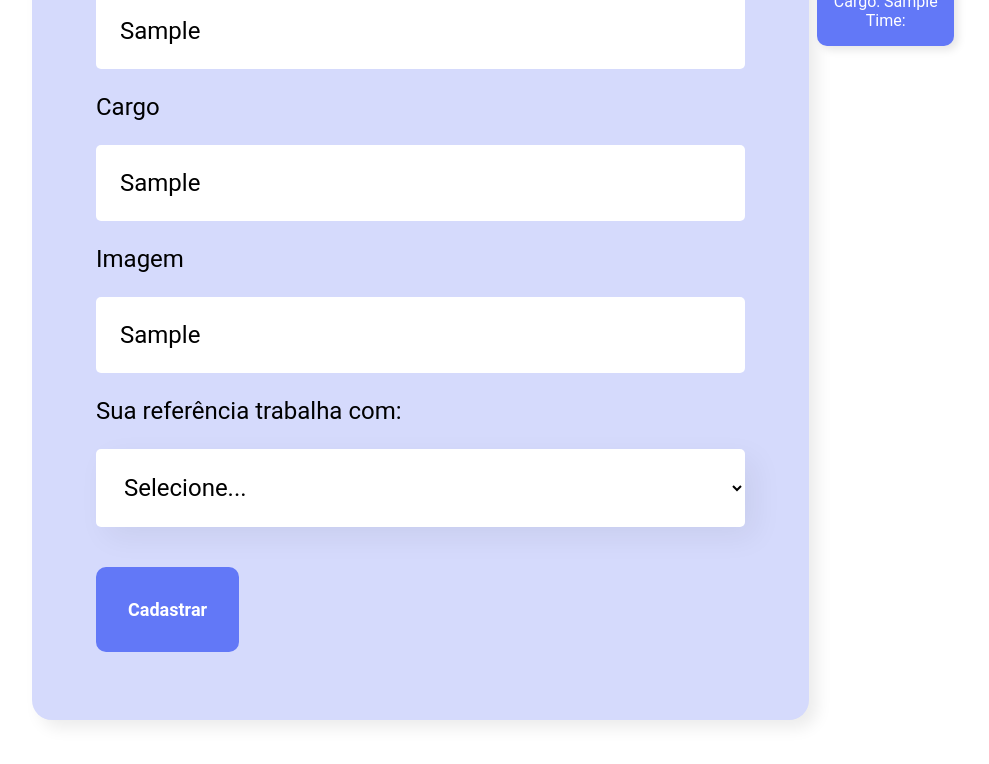
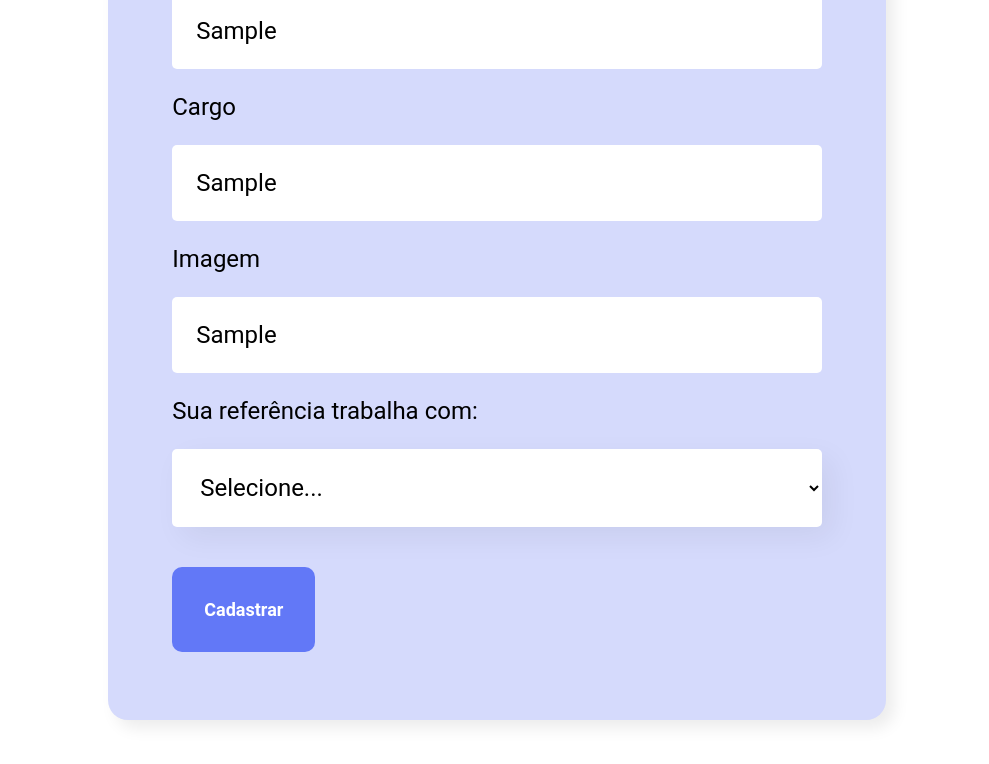
Before and after one commit to asilvaolabi/CFT1-Modulo-III-React, a React (Vite) app: page / in a window 1280 px wide. Both pictures are taken after typing "Sample", "Sample", "Sample" into the empty fields and a click on the button "Cadastrar". Shown: the part 525-1289 px from the top of the page, without its empty margins (143-1132 px from the left). Built offline with nearby package versions, Linux system fonts and the light colour scheme.

Commit message:
Refatorando nosso componente card

```diff
--- a/src/App.jsx
+++ b/src/App.jsx
@@ -1,12 +1,27 @@
+import { useState } from "react"
 import Banner from "./componentes/Banner"
 import Formulario from "./componentes/Formulario"
+import Card from "./componentes/Card"
 
 function App() {
+    // criar um estado para receber o card
+    const [referencias, setReferencias] = useState ([])
+
+    // funcao para cadastrar o card
+    const aoNovaReferenciaAdicionada = (referencia) => {
+        setReferencias([...referencias, referencia])
+    }
 
     return (
     <div>
         <Banner />
-        <Formulario />
+        <Formulario aoReferenciaCadastrada={aoNovaReferenciaAdicionada} />
+        <div className="cards-container">
+            {referencias.map((referencia, index) => (
+                <Card key={index} referencia={referencia}/>
+            ))}
+        </div>
+
     </div>
     )
 }
--- /dev/null
+++ b/src/componentes/Card/index.jsx
@@ -0,0 +1,12 @@
+const Card = ({referencia}) => {
+    return (
+        <div className='card'>
+            <img src={referencia.imagem} alt="Imagem do Card" />
+            <p>Nome: {referencia.nome}</p>
+            <p>Cargo: {referencia.cargo} </p>
+            <p>Time: {referencia.time} </p>
+        </div>
+    )
+}
+
+export default Card;
--- a/src/componentes/Formulario/Formulario.css
+++ b/src/componentes/Formulario/Formulario.css
@@ -14,8 +14,8 @@
 
 .cards-container {
   display: flex;
-    flex-direction: column;
-    align-items: center;
+  flex-wrap: wrap;
+  justify-content: space-around; /* Ou 'space-between', dependendo da aparência desejada */
 }
 
 .card {
@@ -28,6 +28,8 @@
   margin: 8px;
   box-shadow: 4px 4px 8px rgba(0, 0, 0, 0.1);
   color: white;
+  flex: 0 0 calc(25% - 16px); /* Calcula a largura para 6 cards por linha com um espaçamento de 16px entre eles */
+  margin: 8px;
 }
 
 .card img {
--- a/src/componentes/Formulario/index.jsx
+++ b/src/componentes/Formulario/index.jsx
@@ -4,7 +4,7 @@
     import ListaSuspensa from '../ListaSuspensa'
     import './Formulario.css';
 
-    const Formulario = (props) => {
+    const Formulario = ({ aoReferenciaCadastrada }) => {
 
       const areas = [
         'Gestão de Projetos',
@@ -23,7 +23,7 @@
       const [cargo, setCargo] = useState('');
       const [imagem, setImagem] = useState('');
       const [time, setTime] = useState('');
-      const [cards, setCard] = useState([]);
+
 
       const aoSalvar = (evento) => {
         evento.preventDefault();
@@ -33,8 +33,7 @@
           imagem,
           time
         }
-
-        setCard([...cards, novoCard]);
+        aoReferenciaCadastrada(novoCard);
       }
 
       return(
@@ -72,19 +71,6 @@
             />
             <Botao>Cadastrar</Botao>
           </form>
-
-          <div className='cards-container'>
-            {cards.map((card, index) => (
-              <div className='card'>
-                <img src={card.imagem} alt="Imagem do Card" />
-                <p>Nome: {card.nome}</p>
-                <p>Cargo: {card.cargo} </p>
-                <p>Time: {card.time} </p>
-              </div>
-            ))}
-          </div>
-
-
         </section>
       )
     }
```
Lines whose indentation alone changed are shown as unchanged.
